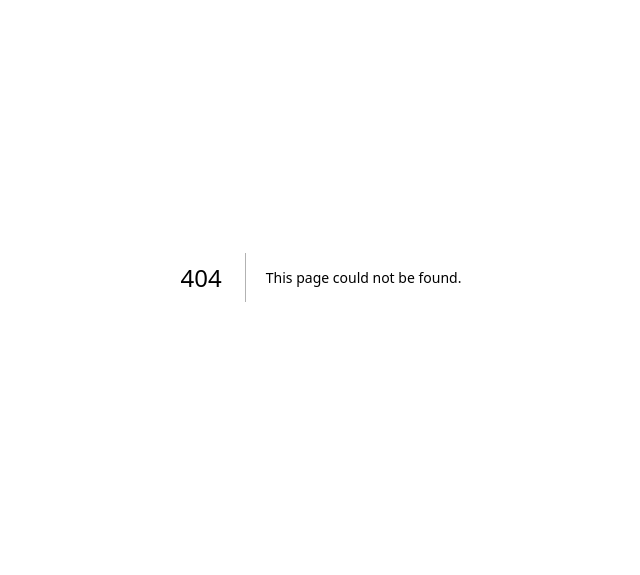
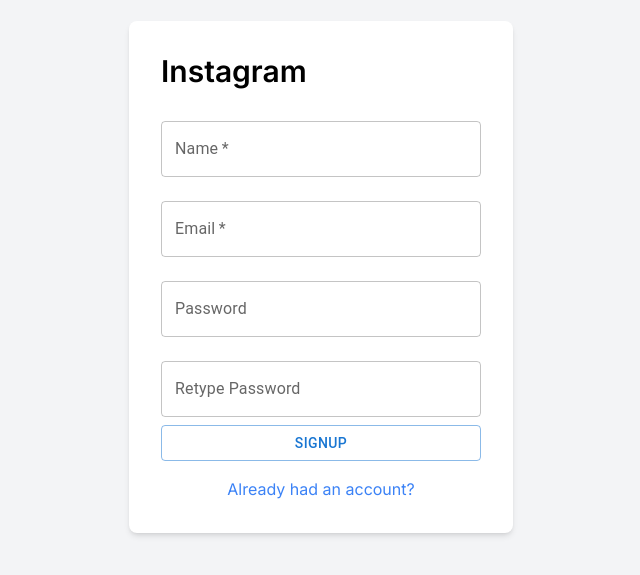
Before and after one commit to ecolovecat/IGC_Laravel_NextJS, a Next.js app in the folder frontend/: page /signup in a window 1280 px wide. Before the commit this address had no page. Shown: the part 123-698 px from the top of the page, without its empty margins (319-959 px from the left). Built offline with nearby package versions, Linux system fonts and the light colour scheme.

Commit message:
Fix bug layout Signup

```diff
--- a/frontend/src/app/componnets/InputField.tsx
+++ b/frontend/src/app/componnets/InputField.tsx
@@ -5,10 +5,17 @@
   type?: string;
   className?: string;
   placeholder?: string;
+  errors?: any;
 }
 
-const InputField: React.FC<InputFieldProps> = ({ type, placeholder }) => {
+const InputField: React.FC<InputFieldProps> = ({
+  type,
+  placeholder,
+  className,
+  errors,
+}) => {
   return (
+    <>
       <TextField
         type={type}
         label={placeholder}
@@ -16,6 +23,8 @@
         fullWidth
         margin="normal"
       />
+      <p className="text-red-500">{errors}</p>
+    </>
   );
 };
 
--- a/frontend/src/app/componnets/PrimaryButton.tsx
+++ b/frontend/src/app/componnets/PrimaryButton.tsx
@@ -3,12 +3,23 @@
 
 interface PrimaryButtonProps {
   text: string;
+  type?: "submit" | "button";
   onClick?: () => void;
 }
 
-const PrimaryButton: React.FC<PrimaryButtonProps> = ({ text, onClick }) => {
+const PrimaryButton: React.FC<PrimaryButtonProps> = ({
+  text,
+  type,
+  onClick,
+}) => {
   return (
-    <Button variant="outlined" color="primary" fullWidth onClick={onClick}>
+    <Button
+      variant="outlined"
+      color="primary"
+      type={type}
+      fullWidth
+      onClick={onClick}
+    >
       {text}
     </Button>
   );
--- /dev/null
+++ b/frontend/src/app/signup/layout.tsx
@@ -0,0 +1,21 @@
+import type { Metadata } from "next";
+import { Inter } from "next/font/google";
+
+const inter = Inter({ subsets: ["latin"] });
+
+export const metadata: Metadata = {
+  title: "Sign Up",
+  //   description: 'Generated by create next app',
+};
+
+export default function RootLayout({
+  children,
+}: {
+  children: React.ReactNode;
+}) {
+  return (
+    <html lang="en">
+      <body className={inter.className}>{children}</body>
+    </html>
+  );
+}
--- /dev/null
+++ b/frontend/src/app/signup/page.tsx
@@ -0,0 +1,116 @@
+"use client";
+import React, { useState } from "react";
+import InputField from "../componnets/InputField";
+import PrimaryButton from "../componnets/PrimaryButton";
+import { useForm, Controller } from "react-hook-form";
+import { TextField } from "@mui/material";
+
+const SignupPage = () => {
+  const {
+    control,
+    handleSubmit,
+    watch,
+    formState: { errors },
+  } = useForm();
+  const [lastPasswordValue, setLastPasswordValue] = useState("");
+  const onSubmit = (data: any) => {
+    console.log(data);
+  };
+
+  return (
+    <div className="bg-gray-100 h-screen flex items-center justify-center">
+      <div className="bg-white p-8 rounded-lg shadow-md w-96">
+        <h1 className="text-3xl font-semibold mb-4">Instagram</h1>
+        <form onSubmit={handleSubmit(onSubmit)}>
+          <Controller
+            name="name"
+            control={control}
+            render={({ field }) => (
+              <>
+                <TextField
+                  {...field}
+                  type="text"
+                  label="Name"
+                  variant="outlined"
+                  fullWidth
+                  margin="normal"
+                  required
+                />
+                {/* {errors && <p className="text-red-500">{errors.message}</p>} */}
+              </>
+            )}
+          />
+          <Controller
+            name="email"
+            control={control}
+            rules={{ required: "Email is required" }}
+            render={({ field }) => (
+              <>
+                <TextField
+                  {...field}
+                  type="email"
+                  label="Email"
+                  variant="outlined"
+                  fullWidth
+                  margin="normal"
+                  required
+                />
+                {/* {errors.email && (
+                  <p className="text-red-500">{errors.email.message}</p>
+                )} */}
+              </>
+            )}
+          />
+          <Controller
+            name="password"
+            control={control}
+            render={({ field }) => (
+              <TextField
+                {...field}
+                type="password"
+                label="Password"
+                variant="outlined"
+                fullWidth
+                margin="normal"
+                onChange={(e) => setLastPasswordValue(e.target.value)}
+              />
+            )}
+          />
+          <Controller
+            name="retypePassword"
+            control={control}
+            rules={{
+              validate: (value) =>
+                value == lastPasswordValue || "Password missmatch",
+            }}
+            render={({ field }) => (
+              <>
+                <TextField
+                  {...field}
+                  type="password"
+                  label="Retype Password"
+                  variant="outlined"
+                  fullWidth
+                  margin="normal"
+                />
+                {errors.retypePassword && (
+                  <p className="text-red-500">
+                    {errors?.retypePassword?.message?.toString()}
+                  </p>
+                )}
+              </>
+            )}
+          />
+          <PrimaryButton type="submit" text="Signup" />
+        </form>
+        <div className="text-center mt-4">
+          <a href="#" className="text-blue-500 hover:underline">
+            Already had an account?
+          </a>
+        </div>
+      </div>
+    </div>
+  );
+};
+
+export default SignupPage;
```
Lines whose indentation alone changed are shown as unchanged.
